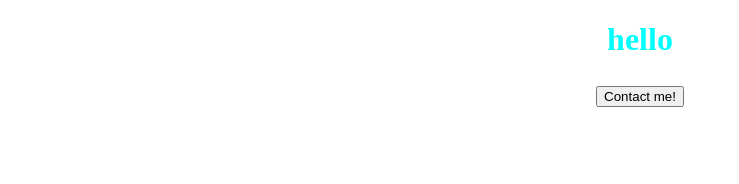
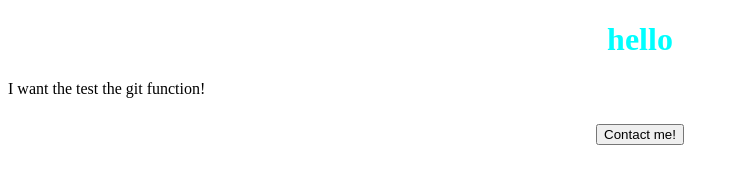
Before and after one commit to zz-giraffe/first-project, a plain HTML site: page index.html in a window 1280 px wide. Shown: the whole page, without its empty margins (0-739 px from the left). Drawn offline with Linux system fonts and the light colour scheme.

Commit message:
add the test line

```diff
--- a/index.html
+++ b/index.html
@@ -12,12 +12,17 @@
     <h1>
         hello
     </h1>
+    <p>
+        I want the test the git function!
+    </p>
     <h2>
     <button>
         Contact me!
     </button>
 
+
     </h2>
+
     <script src="script.js"></script>
 </body>
 </html>
```
